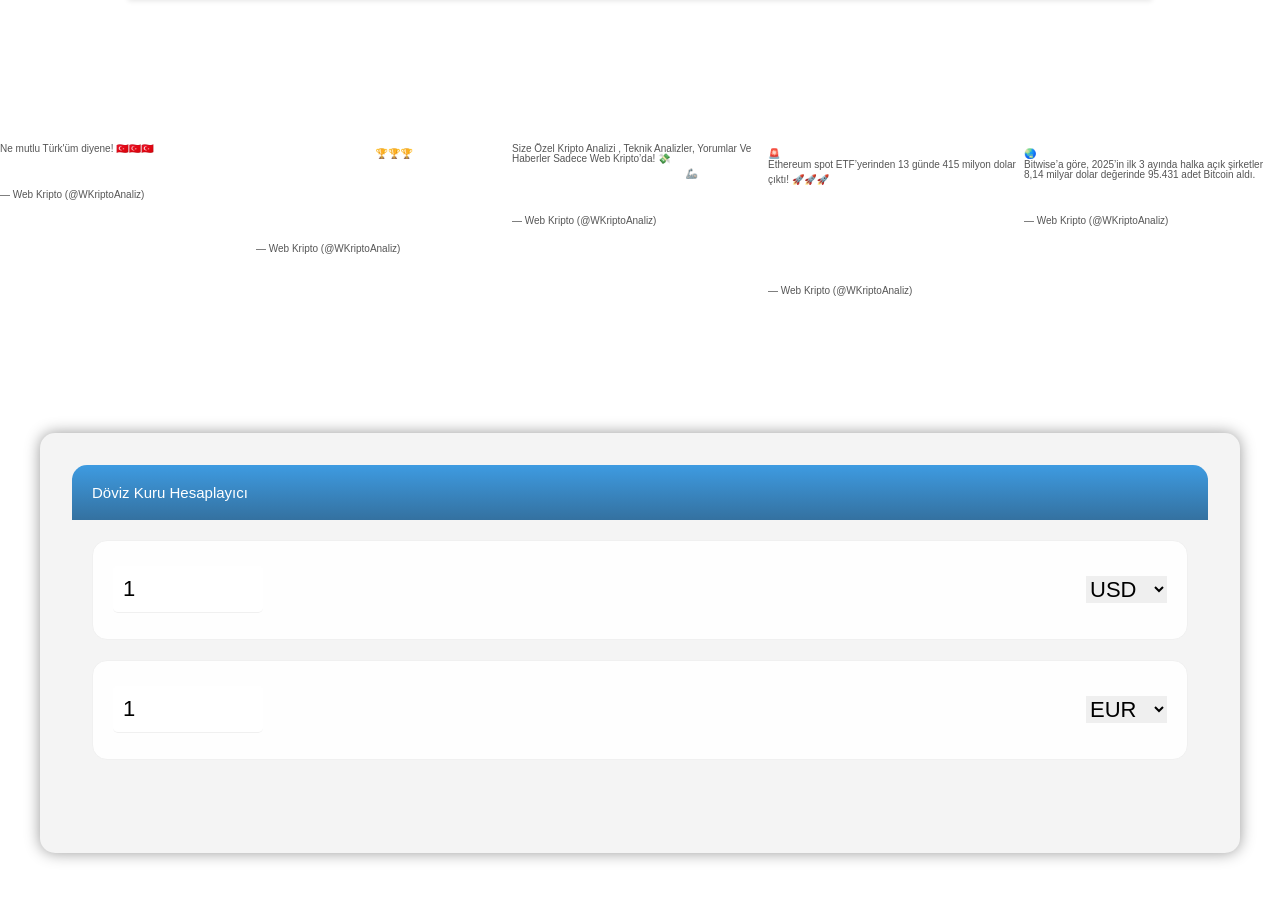
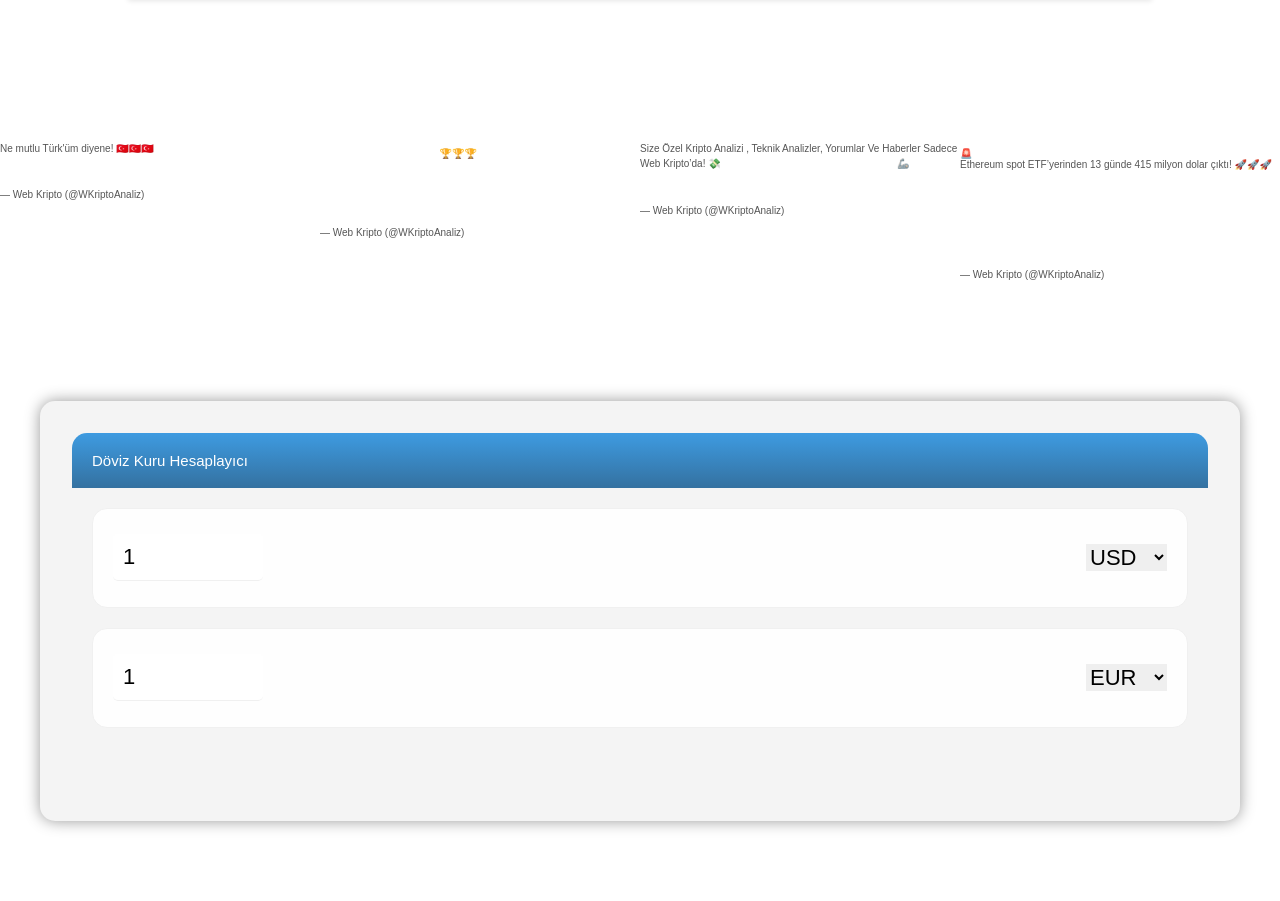
Before and after one commit to nisancigokmen/web-page, a website: page index.html in a window 1280 px wide. Shown: the part 1301-2202 px from the top of the page. Drawn offline with nearby package versions, Linux system fonts and the light colour scheme; some packages are replaced by stand-ins of ours; no server answers; a script that the page names is missing; files whose address does not match are found by name; a web font is replaced by a local one.

Commit message:
Update index.html

```diff
--- a/index.html
+++ b/index.html
@@ -304,7 +304,7 @@
             href="https://t.co/YO41aXpRMf">pic.twitter.com/YO41aXpRMf</a></p>&mdash; Web Kripto (@WKriptoAnaliz) <a
           href="https://twitter.com/WKriptoAnaliz/status/1904138301235220689?ref_src=twsrc%5Etfw">March 24, 2025</a>
       </blockquote>
-     <blockquote class="twitter-tweet" data-media-max-width="560"><p lang="tr" dir="ltr">🌏 <a href="https://twitter.com/hashtag/NEWS?src=hash&amp;ref_src=twsrc%5Etfw">#NEWS</a><br>Bitwise’a göre, 2025’in ilk 3 ayında halka açık şirketler 8,14 milyar dolar değerinde 95.431 adet Bitcoin aldı. <a href="https://t.co/zlxW6WZsPz">https://t.co/zlxW6WZsPz</a></p>&mdash; Web Kripto (@WKriptoAnaliz) <a href="https://twitter.com/WKriptoAnaliz/status/1912110225097637984?ref_src=twsrc%5Etfw">April 15, 2025</a></blockquote> <script async src="https://platform.twitter.com/widgets.js" charset="utf-8"></script>
+
 
     </div>
 
```
